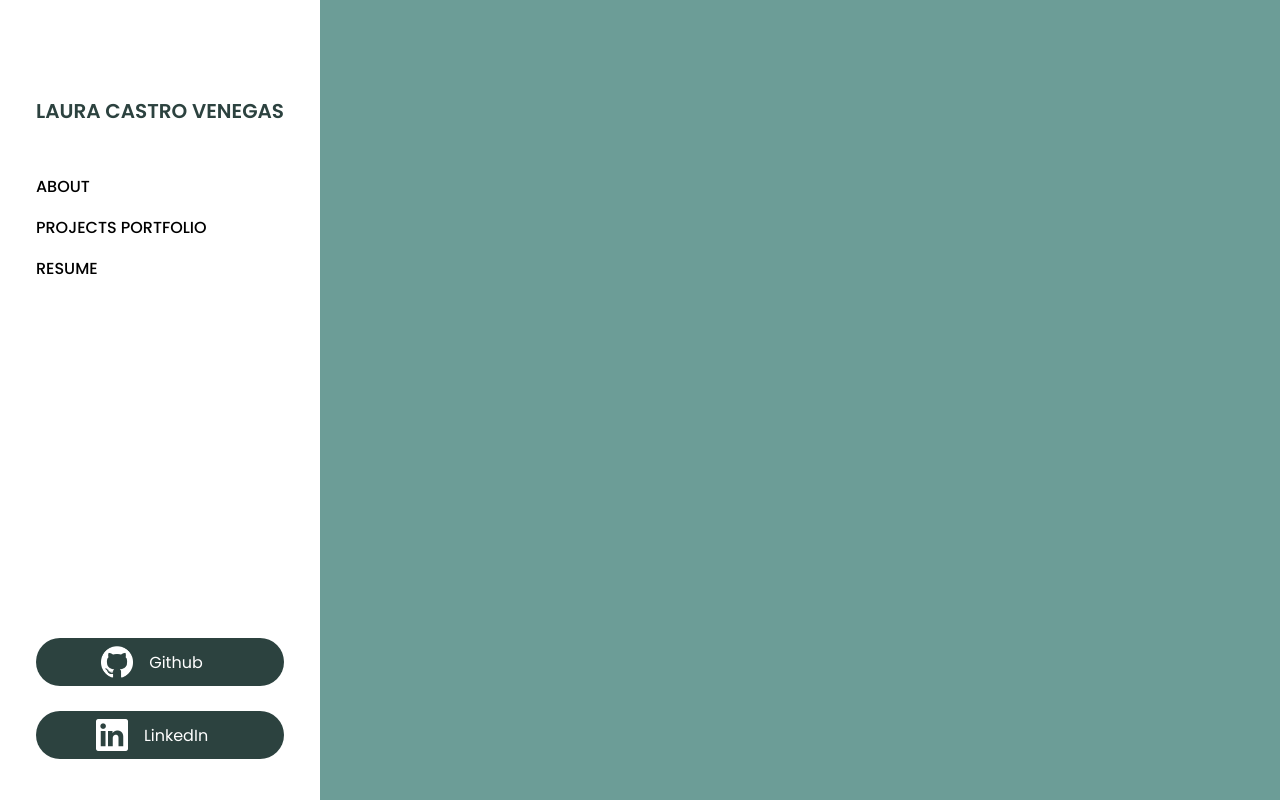
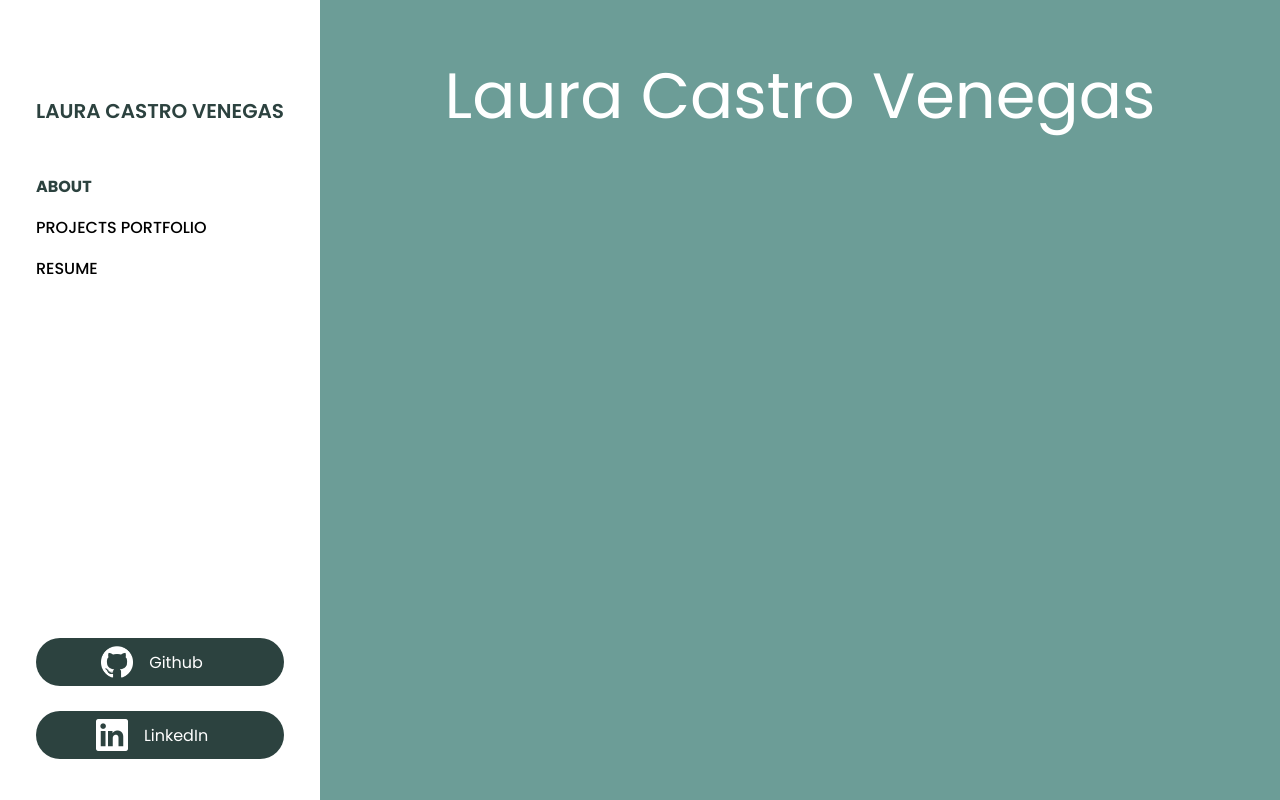
Before and after one commit to lauracastrovenegas/lauracastrovenegas, a React (Create React App) app: page / in a window 1280 px wide. Built offline with nearby package versions, Linux system fonts and the light colour scheme.

Commit message:
trying new links

```diff
--- a/public/index.html
+++ b/public/index.html
@@ -38,7 +38,7 @@
       // the correct url will be waiting in the browser's history for
       // the single page app to route accordingly.
       (function(l) {
-        if (l.search[1] === '/' ) {
+        if (l.search[1] === '/lauracastrovenegas/' ) {
           var decoded = l.search.slice(1).split('&').map(function(s) {
             return s.replace(/~and~/g, '&')
           }).join('?');
--- a/src/App.js
+++ b/src/App.js
@@ -44,7 +44,7 @@ const App = () => {
         </Left>
         <Right>
           <Routes>
-            <Route exact path="/lauracastrovenegas" element={<About/>} />
+            <Route path="/" element={<About/>} />
             <Route path="/projects" element={<Projects/>} />
             <Route path="/resume" element={<Resume/>} />
           </Routes>
--- a/src/components/Navbar.js
+++ b/src/components/Navbar.js
@@ -84,7 +84,7 @@ const Link = styled.div`
 const navlinks = [
     {
         title: "About",
-        link: "/lauracastrovenegas"
+        link: "/"
     },
     {
         title: "Projects Portfolio",
```
